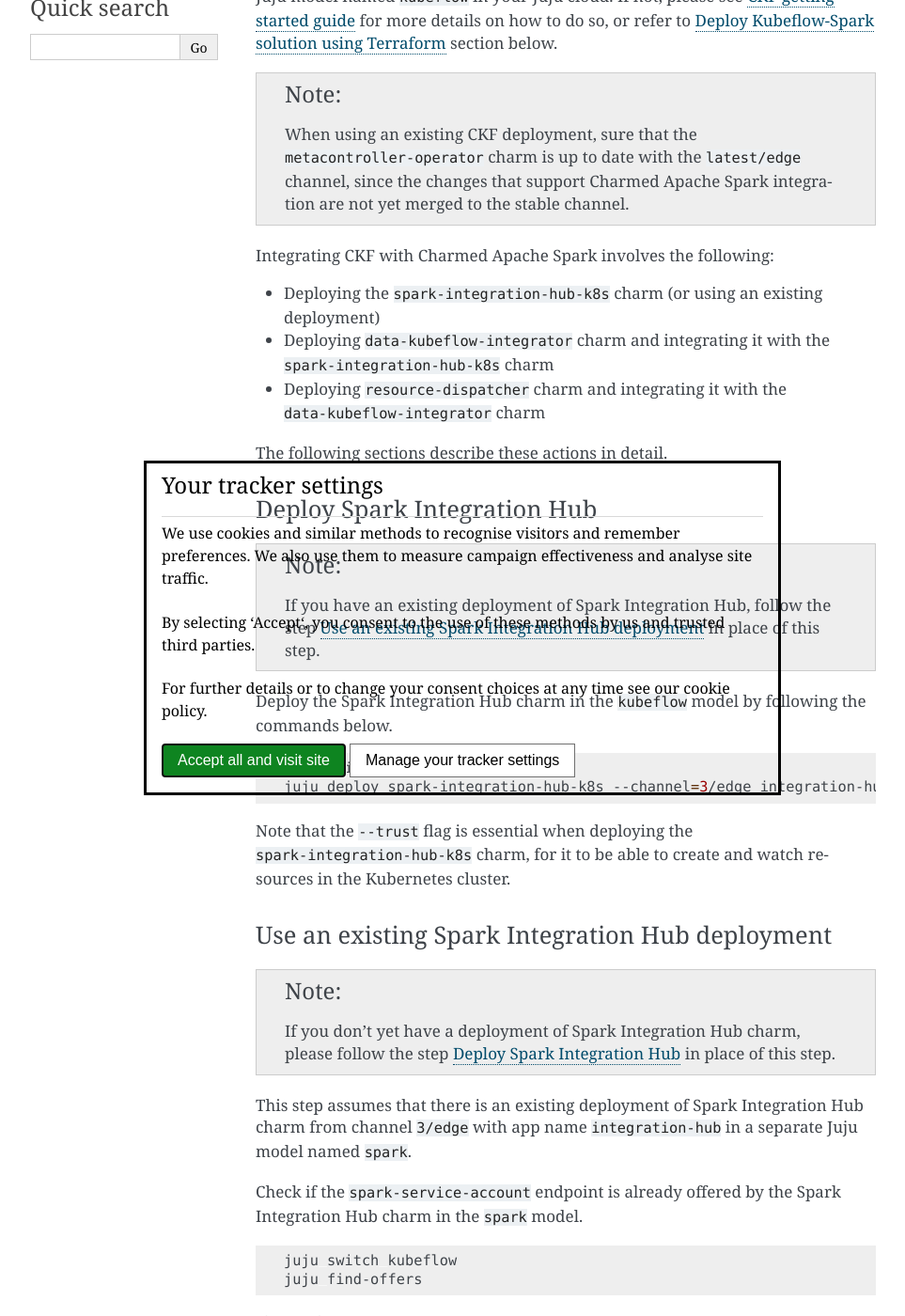
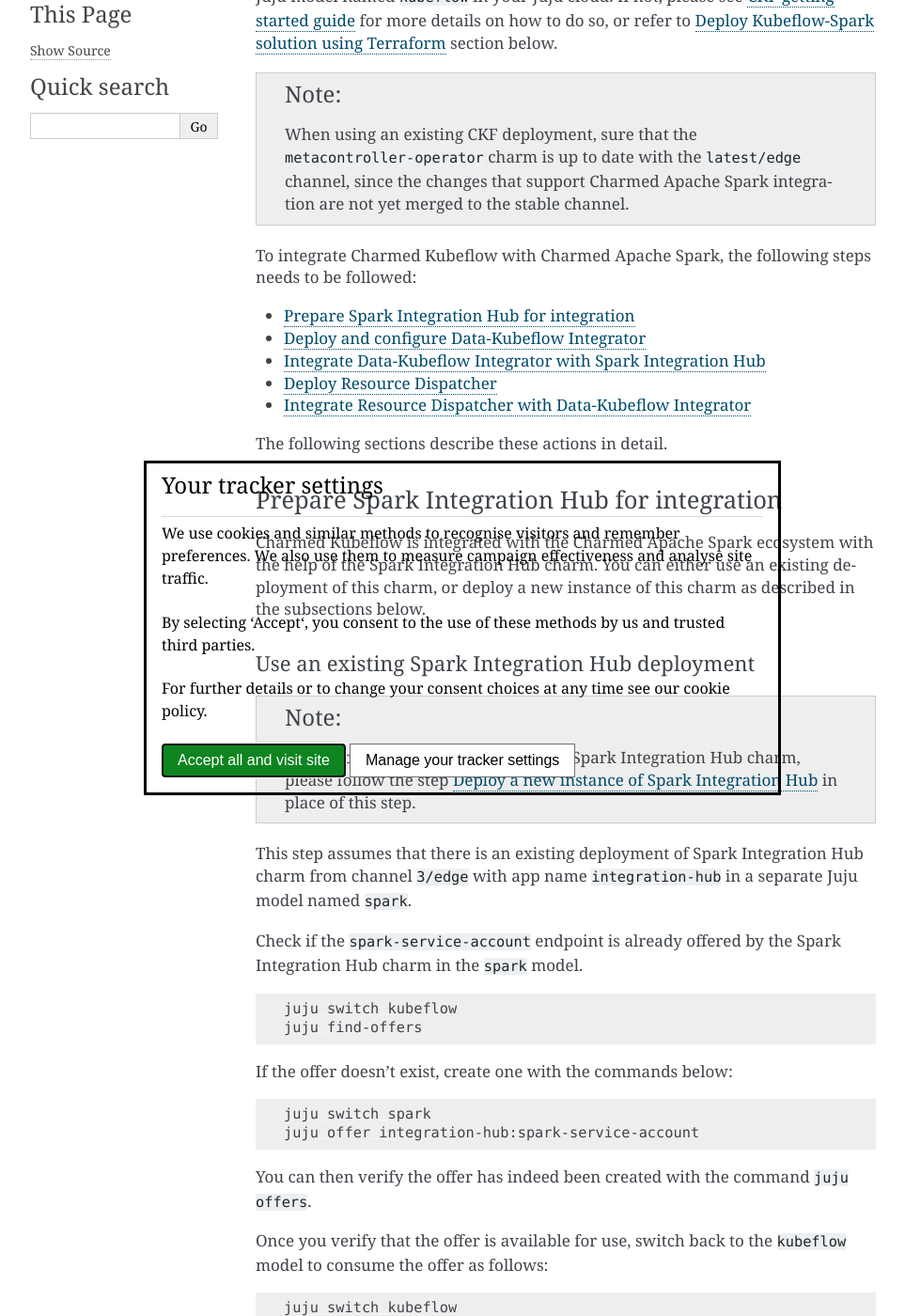
Before and after one commit to canonical/charmed-kubeflow-documentation, a Sphinx documentation site: the page built from docs/how-to/manage/integrate-spark.rst, in a window 1280 px wide and 1400 px high, scrolled down 863 px. Shown: the whole window at 94% size, without its empty margins (148-1111 px from the left). Built offline with Sphinx 7.4.7, drawn with Linux system fonts in a browser that asks for light colours; some of the changed text lies outside the part shown.

Commit message:
Update the list with the link to sections

```diff
--- a/docs/how-to/manage/integrate-spark.rst
+++ b/docs/how-to/manage/integrate-spark.rst
@@ -24,7 +24,7 @@
   of `Kubeflow <https://www.kubeflow.org/docs/releases/>`_ and Juju.
 - ``charmcraft`` and ``tox``
 - ``terraform``, if you chose to
-  :ref:`Deploy CKF + Charmed Apache Spark solution using Terraform <deploy_kubeflow_spark_solution_using_terraform>`.
+  :ref:`deploy CKF + Charmed Apache Spark solution using Terraform <deploy_kubeflow_spark_solution_using_terraform>`.
 
 .. _integrate_with_existing_kubeflow_deployment:
 
@@ -43,47 +43,38 @@
    ``latest/edge`` channel, since the changes that support Charmed Apache Spark integration are not yet merged
    to the stable channel.
 
-Integrating CKF with Charmed Apache Spark involves the following:
+To integrate Charmed Kubeflow with Charmed Apache Spark, the following steps needs to be followed:
 
-- Deploying the ``spark-integration-hub-k8s`` charm (or using an existing deployment)
-- Deploying ``data-kubeflow-integrator`` charm and integrating it with the ``spark-integration-hub-k8s`` charm
-- Deploying ``resource-dispatcher`` charm and integrating it with the ``data-kubeflow-integrator`` charm
+- :ref:`Prepare Spark Integration Hub for integration <prepare_spark_integration_hub>`
+- :ref:`Deploy and configure Data-Kubeflow Integrator <deploy_data_kubeflow_integrator>`
+- :ref:`Integrate Data-Kubeflow Integrator with Spark Integration Hub <integrate_data_kubeflow_integrator_with_integration_hub>`
+- :ref:`Deploy Resource Dispatcher <deploy_resource_dispatcher>`
+- :ref:`Integrate Resource Dispatcher with Data-Kubeflow Integrator <integrate_resource_dispatcher_with_data_kubeflow_integrator>`
+
 
 The following sections describe these actions in detail.
 
+.. _prepare_spark_integration_hub:
 
-.. _deploy_and_configure_spark_integration_hub:
+~~~~~~~~~~~~~~~~~~~~~~~~~~~~~~~~~~~~~~~~~~~~~~
+Prepare Spark Integration Hub for integration
+~~~~~~~~~~~~~~~~~~~~~~~~~~~~~~~~~~~~~~~~~~~~~~
 
-~~~~~~~~~~~~~~~~~~~~~~~~~~~~~~~
-Deploy Spark Integration Hub
-~~~~~~~~~~~~~~~~~~~~~~~~~~~~~~~
+Charmed Kubeflow is integrated with the Charmed Apache Spark ecosystem with the help of the Spark Integration Hub
+charm. You can either use an existing deployment of this charm, or deploy a new instance of this charm as described
+in the subsections below.
 
-.. note::
-
-   If you have an existing deployment of Spark Integration Hub, follow the step
-   :ref:`Use an existing Spark Integration Hub deployment <use_existing_spark_integration_hub>` in place of this
-   step.
-
-Deploy the Spark Integration Hub charm in the ``kubeflow`` model by following the commands below.
-
-.. code-block:: bash
-
-   juju switch kubeflow
-   juju deploy spark-integration-hub-k8s --channel=3/edge integration-hub --trust
-
-Note that the ``--trust`` flag is essential when deploying the ``spark-integration-hub-k8s`` charm, for it
-to be able to create and watch resources in the Kubernetes cluster.
 
 .. _use_existing_spark_integration_hub:
 
-~~~~~~~~~~~~~~~~~~~~~~~~~~~~~~~~~~~~~~~~~~~~~~~~~
+"""""""""""""""""""""""""""""""""""""""""""""""""""
 Use an existing Spark Integration Hub deployment
-~~~~~~~~~~~~~~~~~~~~~~~~~~~~~~~~~~~~~~~~~~~~~~~~~
+"""""""""""""""""""""""""""""""""""""""""""""""""""
 
 .. note::
 
    If you don't yet have a deployment of Spark Integration Hub charm, please follow the step
-   :ref:`Deploy Spark Integration Hub <deploy_and_configure_spark_integration_hub>` in place of this step.
+   :ref:`Deploy a new instance of Spark Integration Hub <deploy_and_configure_spark_integration_hub>` in place of this step.
 
 This step assumes that there is an existing deployment of Spark Integration Hub charm from channel ``3/edge`` with
 app name ``integration-hub`` in a separate Juju model named ``spark``.
@@ -117,6 +108,28 @@
 command in the ``kubeflow`` model.
 
 
+.. _deploy_and_configure_spark_integration_hub:
+
+"""""""""""""""""""""""""""""""""""""""""""""""
+Deploy a new instance of Spark Integration Hub
+"""""""""""""""""""""""""""""""""""""""""""""""
+
+.. note::
+
+   If you have an existing deployment of Spark Integration Hub, follow the step
+   :ref:`Use an existing Spark Integration Hub deployment <use_existing_spark_integration_hub>` in place of this
+   step.
+
+Deploy the Spark Integration Hub charm in the ``kubeflow`` model by following the commands below.
+
+.. code-block:: bash
+
+   juju switch kubeflow
+   juju deploy spark-integration-hub-k8s --channel=3/edge integration-hub --trust
+
+Note that the ``--trust`` flag is essential when deploying the ``spark-integration-hub-k8s`` charm, for it
+to be able to create and watch resources in the Kubernetes cluster.
+
 .. _deploy_data_kubeflow_integrator:
 
 ~~~~~~~~~~~~~~~~~~~~~~~~~~~~~~~~~~~~~~~~~~~~~~~~
```
Also changed, not shown: other parts of docs/how-to/manage/integrate-spark.rst (+3 -3 lines).
